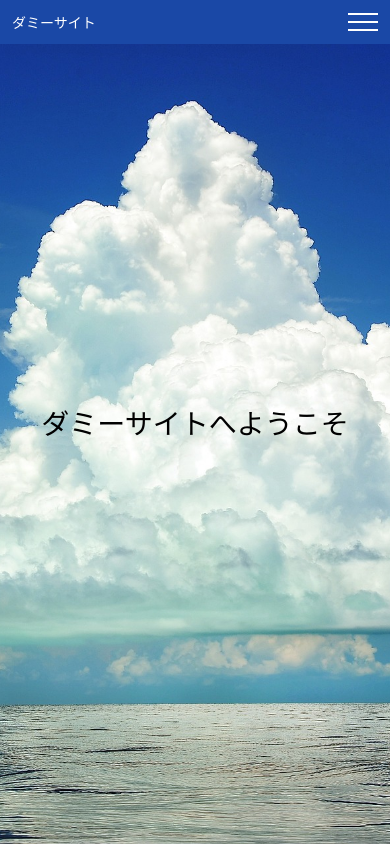
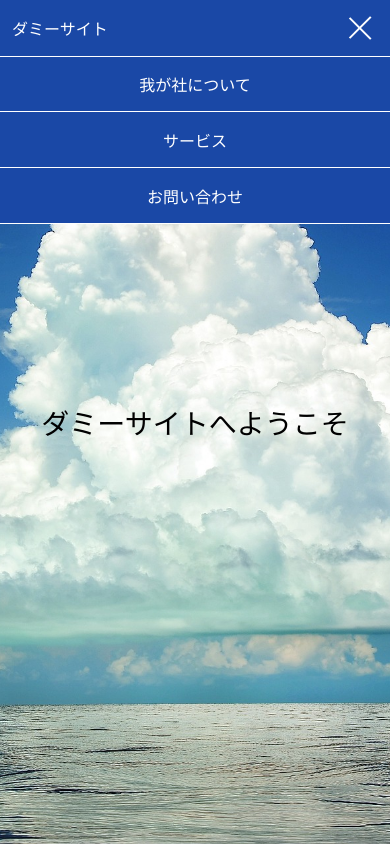
Before and after one commit to shotatanakait/lp_kadai_4, a plain HTML site: page index.html in a window 390 px wide. Both pictures are taken after a click on the button 363 px from the left and 22 px from the top of the page. Shown: the top 844 px of the page. Drawn offline with nearby package versions, Linux system fonts and the light colour scheme.

Commit message:
ref #4 ハンバーガーメニューを作成

```diff
--- a/css/style.css
+++ b/css/style.css
@@ -35,6 +35,7 @@ header {
   background-color: #1A48A6;
   position: fixed;
   width: 100%;
+  height: 56px;
 }
 .headerInner {
   max-width: 980px;
@@ -43,9 +44,10 @@ header {
   justify-content: space-between;
   align-items: center;
   padding: 1.2rem;
+  height: 100%;
 }
 .siteTitleLink {
-  font-size: 1.4rem;
+  font-size: 1.6rem;
   font-weight: normal;
   color: #fff;
 }
@@ -55,7 +57,7 @@ header {
   gap: 2rem;
 }
 .navListItem {
-  font-size: 1.4rem;
+  font-size: 1.6rem;
 }
 .navListLink {
   color: #fff;
@@ -72,6 +74,11 @@ header {
   background-color: #fff;
   width: 30px;
   height: 2px;
+}
+.humburgerMenuButton > .barTop,
+.humburgerMenuButton > .barMiddle,
+.humburgerMenuButton > .barBottom {
+  transition: .3s
 }
 
 /* firstView */
@@ -251,14 +258,52 @@ header {
 /* sp */
 @media screen and (max-width: 480px) {
   .siteNav {
-    display: flex;
-    justify-content: flex-end;
+    position: absolute;
+    top: 56px;
+    left: 0;
+    width: 100%;
   }
   .navList {
+    background-color: #1A48A6;
     display: none;
+  }
+  .navListItem {
+    width: 100%;
+    height: 56px;
+    text-align: center;
+    display: flex;
+    justify-content: center;
+    align-items: center;
+    border-bottom: 1px solid #fff;
+  }
+  .navListItem:nth-of-type(1) {
+    border-top: 1px solid #fff;
   }
   .humburgerMenuButton {
     display: flex;
+    /*
+      ハンバーガーメニューの高さ: 18px
+      ヘッダーの高さ: 56px
+      56 / 2 - 18 / 2 = 19
+      56 - 19 = 37
+    */
+    position: absolute;
+    top: -37px;
+    right: 12px;
+    /*
+    */
+  }
+  .closeMenuButton > .barTop {
+    transform: rotate(45deg) translate(4px, 8px);
+    transition: .3s
+  }
+  .closeMenuButton > .barMiddle {
+    background-color: transparent;
+    transition: .3s
+  }
+  .closeMenuButton > .barBottom {
+    transform: rotate(-45deg) translate(4px, -8px);
+    transition: .3s
   }
   .firstViewTitle {
     font-size: 2.8rem;
--- a/index.html
+++ b/index.html
@@ -21,10 +21,10 @@
                         <li class="navListItem"><a href="#" class="navListLink">お問い合わせ</a></li>
                     </ul>
                     <!-- humburger menu -->
-                    <button class="humburgerMenuButton">
-                        <span class="bar"></span>
-                        <span class="bar"></span>
-                        <span class="bar"></span>
+                    <button class="humburgerMenuButton" id="humburgerMenuButton">
+                        <span class="bar barTop"></span>
+                        <span class="bar barMiddle"></span>
+                        <span class="bar barBottom"></span>
                     </button>
                 </nav>
             </div>
--- a/js/main.js
+++ b/js/main.js
@@ -94,4 +94,17 @@ $(function() {
             $('select[name="city"]').append(`<option value="${city}">${city}</option>`);
         });
     });
+
+    // HUMBURGER MENU CLICK EVENT
+    $("#humburgerMenuButton").click(function () {
+        if ($(this).hasClass('closeMenuButton')) {
+            $(this).removeClass('closeMenuButton');
+            $('.navList').slideToggle(300, function() {
+                $(this).removeAttr('style');
+            });
+        } else {
+            $(this).addClass('closeMenuButton');
+            $('.navList').slideToggle(300);
+        }
+    });
 });
```
